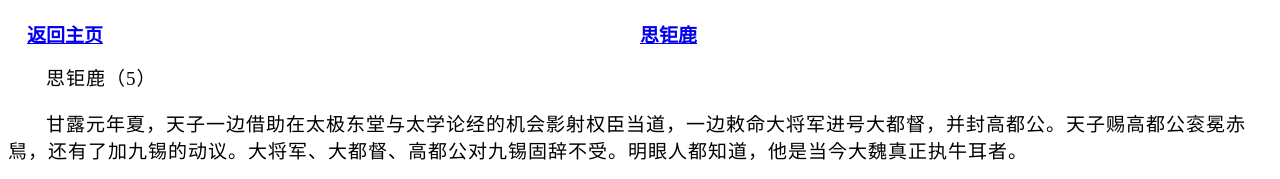
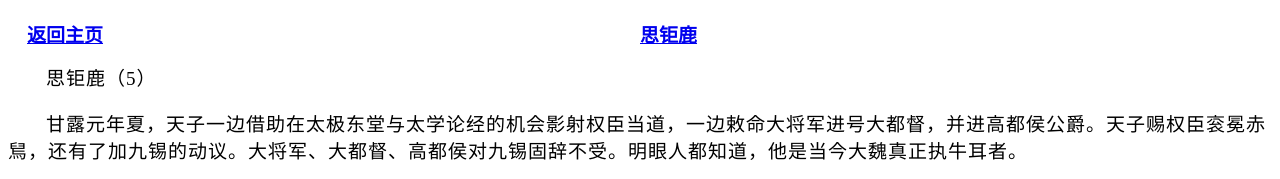
Before and after one commit to materia-prima/sijulu, a plain HTML site: page 05.html in a window 1280 px wide. Shown: the top 179 px of the page. Drawn offline with Linux system fonts and the light colour scheme.

Commit message:
Update 05.html

```diff
--- a/05.html
+++ b/05.html
@@ -55,7 +55,7 @@
 <p>思钜鹿（5）
 <br />
 
-<p>甘露元年夏，天子一边借助在太极东堂与太学论经的机会影射权臣当道，一边敕命大将军进号大都督，并封高都公。天子赐高都公衮冕赤舃，还有了加九锡的动议。大将军、大都督、高都公对九锡固辞不受。明眼人都知道，他是当今大魏真正执牛耳者。</p>
+<p>甘露元年夏，天子一边借助在太极东堂与太学论经的机会影射权臣当道，一边敕命大将军进号大都督，并进高都侯公爵。天子赐权臣衮冕赤舃，还有了加九锡的动议。大将军、大都督、高都侯对九锡固辞不受。明眼人都知道，他是当今大魏真正执牛耳者。</p>
 
 <p>这日天子又幸太学，命随行群贤赋诗，大有媲美文帝南皮之游或者邺下宴谈的架势。我照例同黄门侍郎钟士季、羊叔子侍天子左右，散骑常侍司马安世也在其中。诸位贤臣依次吟咏风物，敞怀古今。或有人以后汉光武中兴为喻，叫天子耳娱目畅。我顺着钟士季冷峭的视线看去，作诗那人，不正在洮西吃了败仗的雍州刺史、退回朝中改做司隶校尉的王经王彦纬么。</p>
 
```
